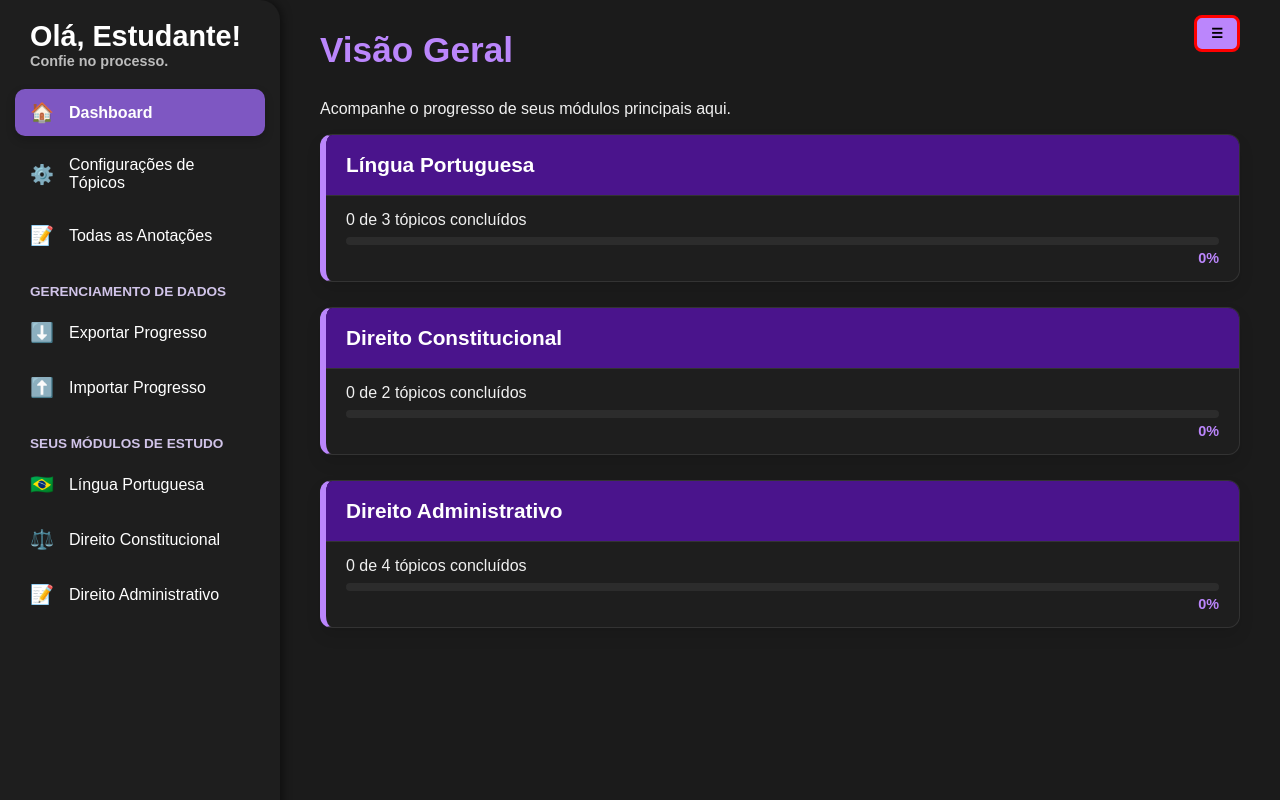
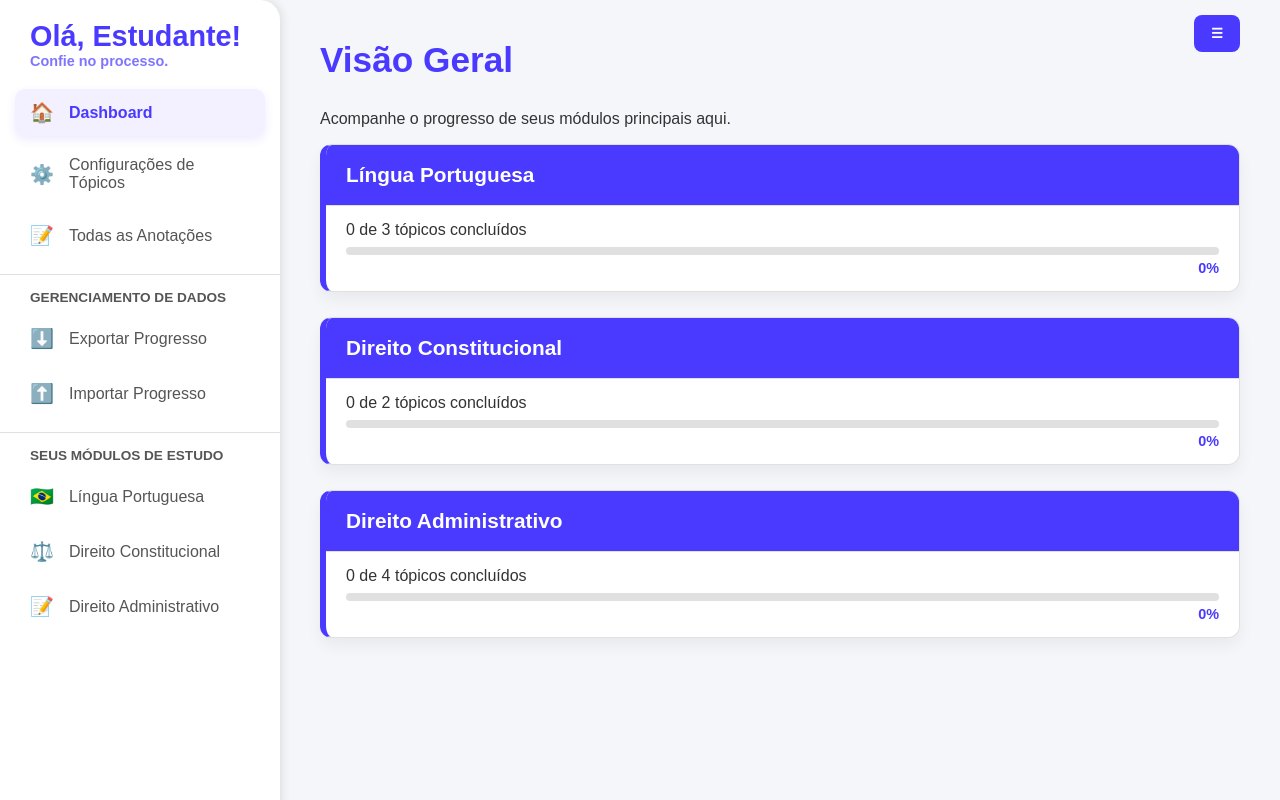
Before and after one commit to byancabsc/dashboard-estudos-js, a plain HTML site: page index.html in a window 1280 px wide. Drawn offline with Linux system fonts and the light colour scheme.

Commit message:
fix: Corrige problemas criticos de layout, espacamento e sobreposicao no tema claro

```diff
--- a/style.css
+++ b/style.css
@@ -1,31 +1,41 @@
-/* Estilos CSS (Tema Roxo e Preto - Dark Mode) */
+/* Paleta de Cores - TEMA CLARO (Roxo e Cinza Claro) */
 :root {
-    --sidebar-width: 280px;
-    --main-bg: #1b1b1b; /* Fundo da Página */
-    --sidebar-bg: #1e1e1e; /* Sidebar */
-    --link-color: #ffffff;
-    --link-hover-bg: #303030;
-    --active-link-bg: #7e57c2; /* Roxo claro/médio para link ativo */
-    --active-link-text: #ffffff;
-    --card-bg: #1e1e1e; /* Fundo dos cards na área de conteúdo */
-    --card-border: #333333;
-    --font-color: #f0f0f0;
-    --accent-color: #bb86fc; /* Roxo claro/lilás para acentos/ênfase */
-    --status-not-started: #b00020;
-    --status-in-progress: #ffeb3b;
-    --status-completed: #03dac6;
-    --button-primary: #bb86fc;
-    --header-bg-content: #4a148c; /* Cor do Cabeçalho Padrão: Roxo profundo */
-    --note-indicator-color: #bb86fc;
-    --note-button-color: #333333;
+    --primary-color: #4a3aff; /* Roxo principal, para destaques, links e botões */
+    --secondary-color: #6c63ff; /* Um roxo um pouco mais claro para hover */
+    --text-color-dark: #333333; /* Texto principal escuro */
+    --text-color-light: #555555; /* Texto secundário, mais suave */
+    --main-bg: #f4f6fa; /* Fundo geral da página (Light Grey) */
+    --sidebar-bg: #ffffff; /* Fundo da sidebar (Branco) */
+    --card-bg: #ffffff; /* Fundo dos cards e painéis (Branco) */
+    --card-border: #e0e0e0; /* Bordas suaves */
+    --link-color: var(--text-color-light);
+    --link-hover-bg: #f0f0ff; /* Cor de hover suave */
+    --active-link-bg: #f3f0ff; /* Fundo para item ativo na sidebar */
+    --active-link-text: var(--primary-color);
+    --button-primary: var(--primary-color);
+
+    /* Cores de Status - Adaptadas para o novo tema */
+    --status-not-started: #ff7f7f; /* Vermelho pastel */
+    --status-in-progress: #ffd966; /* Amarelo suave */
+    --status-completed: #96e08c; /* Verde claro */
+    --status-text-color: #333333; /* Texto escuro para todos os status */
+
+    /* Cores de Anotação e Configuração */
+    --note-indicator-color: var(--primary-color);
+    --note-button-color: var(--background-light);
+    --header-bg-content: #f3f0ff; /* Header do tópico mais claro */
+    --accent-color: var(--primary-color);
 
     /* Cores do Dashboard (Visão Geral) */
-    --overview-header-bg: #4a148c;
-    --overview-progress-bar-bg: #2c2c2c;
-    --overview-progress-bar-fill: #bb86fc;
-    --overview-progress-text: #f0f0f0;
-    --overview-completed-bg: #00857a;
-    --overview-completed-fill: #03dac6;
+    --overview-header-bg: #4a3aff;
+    --overview-progress-bar-bg: #e0e0e0;
+    --overview-progress-bar-fill: #4a3aff;
+    --overview-progress-text: var(--text-color-dark);
+    --overview-completed-bg: #38a169; /* Verde escuro */
+    --overview-completed-fill: #34d399; /* Verde claro */
+
+    --shadow-light: rgba(0, 0, 0, 0.05); /* Sombra leve */
+    --sidebar-width: 280px; /* Mantido */
 }
 
 body {
@@ -33,11 +43,11 @@ body {
     margin: 0;
     padding: 0;
     background-color: var(--main-bg);
-    color: var(--font-color);
+    color: var(--text-color-dark);
     display: flex;
 }
 
-/* Barra Lateral */
+/* Barra Lateral - CORREÇÃO DE PADRÃO */
 .sidebar {
     width: var(--sidebar-width);
     background-color: var(--sidebar-bg);
@@ -47,7 +57,7 @@ body {
     overflow-y: auto;
     border-top-right-radius: 20px;
     border-bottom-right-radius: 20px;
-    box-shadow: 2px 0 10px rgba(0, 0, 0, 0.5);
+    box-shadow: 2px 0 10px rgba(0, 0, 0, 0.1);
     transition: transform 0.3s ease;
 }
 
@@ -59,7 +69,7 @@ body.sidebar-hidden .main-content {
     width: 100%;
 }
 .sidebar-header {
-    color: var(--link-color);
+    color: var(--primary-color);
     font-size: 1.8em;
     font-weight: 700;
     padding: 0 30px 20px;
@@ -74,7 +84,7 @@ body.sidebar-hidden .main-content {
     align-items: center;
     padding: 12px 15px;
     text-decoration: none;
-    color: var(--link-color);
+    color: var(--text-color-light);
     border-radius: 10px;
     margin-bottom: 8px;
     transition: all 0.2s;
@@ -87,15 +97,22 @@ body.sidebar-hidden .main-content {
     background-color: var(--active-link-bg);
     font-weight: 600;
     color: var(--active-link-text);
-    box-shadow: 0 4px 10px rgba(0, 0, 0, 0.2);
+    box-shadow: 0 4px 10px rgba(74, 58, 255, 0.1);
 }
 .sidebar-title {
     font-weight: 600;
     padding: 10px 30px;
-    color: #d1c4e9;
+    color: var(--text-color-light);
     font-size: 0.85em;
     margin-top: 15px;
     text-transform: uppercase;
+    /* CORREÇÃO: Garante espaçamento em temas claros */
+    border-top: 1px solid var(--card-border);
+    padding-top: 15px;
+}
+.sidebar-title:first-of-type {
+    border-top: none; /* Remove a linha do primeiro título */
+    padding-top: 10px;
 }
 .icon {
     margin-right: 15px;
@@ -108,38 +125,35 @@ body.sidebar-hidden .main-content {
     position: relative;
 
     margin-left: var(--sidebar-width);
-    /* Removido o padding top de 40px para evitar conflitos */
-    padding: 0 40px 40px 40px;
+    /* Mantém o padding para o conteúdo, mas garante que o topo seja 40px para o H1 */
+    padding: 40px;
 
     flex-grow: 1;
     width: calc(100% - var(--sidebar-width));
     box-sizing: border-box;
     transition: margin-left 0.3s ease, width 0.3s ease;
 
-    /* Novo: Layout flexível vertical */
     display: flex;
     flex-direction: column;
 }
 h1 {
-    color: var(--accent-color);
-    /* Adicionado margin-top para criar espaço sob o botão */
-    margin-top: 30px;
+    color: var(--primary-color);
+    margin-top: 0; /* CORREÇÃO: Remove margem top duplicada */
     margin-bottom: 30px;
     font-size: 2.2em;
     font-weight: 700;
 }
 
-/* Botão Sidebar Toggle (AGORA ABSOLUTO DENTRO DE main-content) */
+/* Botão Sidebar Toggle (POSICIONAMENTO CORRIGIDO) */
 .toggle-sidebar-btn {
-    position: absolute; /* Flutua dentro do main-content */
+    position: absolute;
     top: 15px;
     right: 40px; /* Alinha à direita com o padding de 40px */
-    z-index: 9999; /* Z-INDEX EXTREMO PARA APARECER */
+    z-index: 9999;
 
-    background-color: var(--button-primary);
-    color: black;
-    /* BORDA DE TESTE PARA GARANTIR VISIBILIDADE */
-    border: 3px solid red;
+    background-color: var(--primary-color);
+    color: white;
+    border: 3px solid transparent; /* BORDA TRANSPARENTE, MAS MANTIDA PARA DEBUG */
     padding: 8px 14px;
     border-radius: 8px;
     font-weight: 600;
@@ -148,9 +162,9 @@ h1 {
 }
 
 .toggle-sidebar-btn:hover {
-    background-color: #9d46ff;
+    background-color: var(--secondary-color);
+    border-color: var(--secondary-color);
     color: white;
-    border-color: white;
 }
 
 /* Cards de Tópicos PRINCIPAIS */
@@ -159,7 +173,7 @@ h1 {
     border: 1px solid var(--card-border);
     border-radius: 12px;
     margin-bottom: 25px;
-    box-shadow: 0 8px 15px rgba(0, 0, 0, 0.1);
+    box-shadow: 0 8px 15px var(--shadow-light);
     border-left: 6px solid;
     border-color: var(--card-border);
     transition: border-color 0.3s ease;
@@ -170,13 +184,13 @@ h1 {
     justify-content: space-between;
     align-items: center;
     padding: 15px 20px;
-    background-color: var(--header-bg-content);
+    background-color: var(--overview-header-bg); /* CORREÇÃO: Usa a cor escura do cabeçalho */
     border-bottom: 1px solid var(--card-border);
 }
 .main-topic-title {
     font-size: 1.3em;
     font-weight: 600;
-    color: var(--link-color);
+    color: white; /* CORREÇÃO: Texto branco no fundo roxo escuro */
 }
 
 /* Subtópicos */
@@ -197,7 +211,7 @@ h1 {
     border-bottom: none;
 }
 .subtopic-title {
-    color: var(--font-color);
+    color: var(--text-color-dark);
     font-size: 1em;
     font-weight: 500;
     flex-grow: 1;
@@ -206,7 +220,7 @@ h1 {
 /* --- ESTILOS DE ANOTAÇÃO INLINE --- */
 .note-input-area {
     padding: 15px 20px 20px;
-    background-color: #2c2c2c;
+    background-color: #f0f0ff;
     border-top: 1px solid var(--card-border);
     border-bottom-left-radius: 12px;
     border-bottom-right-radius: 12px;
@@ -218,25 +232,25 @@ h1 {
 .note-input-area textarea {
     width: 100%;
     padding: 10px;
-    border: 1px solid #555555;
+    border: 1px solid var(--card-border);
     border-radius: 6px;
     resize: vertical;
     min-height: 80px;
     box-sizing: border-box;
     margin-top: 5px;
     font-size: 0.9em;
-    background-color: #121212;
-    color: var(--font-color);
+    background-color: var(--main-bg);
+    color: var(--text-color-dark);
 }
 .note-input-area label {
     font-size: 0.85em;
-    color: var(--accent-color);
+    color: var(--primary-color);
 }
 
 /* Botões de Controle e Status */
 .btn-save, .btn-note {
     background-color: var(--button-primary);
-    color: black;
+    color: white;
     border: none;
     padding: 8px 18px;
     border-radius: 8px;
@@ -248,7 +262,7 @@ h1 {
     white-space: nowrap;
 }
 .btn-save:hover {
-    background-color: #9d46ff;
+    background-color: var(--secondary-color);
     color: white;
 }
 .subtopic-controls {
@@ -258,21 +272,24 @@ h1 {
     margin-left: 15px;
 }
 .btn-note {
-    background-color: var(--note-button-color);
-    color: var(--font-color);
+    background-color: var(--link-hover-bg);
+    color: var(--text-color-light);
+    border: 1px solid var(--card-border);
     padding: 6px 12px;
     margin-top: 0;
-    box-shadow: 0 2px 4px rgba(0, 0, 0, 0.3);
+    box-shadow: none;
     font-size: 0.8em;
     font-weight: 500;
 }
 .btn-note.has-note {
-    background-color: var(--note-indicator-color);
-    color: black;
+    background-color: var(--primary-color);
+    color: white;
     font-weight: 700;
 }
 .btn-note:hover {
-    opacity: 0.8;
+    background-color: var(--secondary-color);
+    color: white;
+    opacity: 1;
 }
 
 /* Estilos de Status */
@@ -286,25 +303,23 @@ h1 {
     cursor: pointer;
     font-size: 0.85em;
     text-transform: uppercase;
+    color: var(--status-text-color);
 }
 .status-nao-iniciado {
     background-color: var(--status-not-started);
-    color: white;
 }
 .status-em-andamento {
     background-color: var(--status-in-progress);
-    color: black;
 }
 .status-concluido {
     background-color: var(--status-completed);
-    color: black;
 }
 
 /* Estilos de Configuração */
 .config-area textarea {
-    background-color: #121212;
-    color: var(--font-color);
-    border: 1px solid #555555;
+    background-color: var(--main-bg);
+    color: var(--text-color-dark);
+    border: 1px solid var(--card-border);
     width: 100%;
     box-sizing: border-box;
     padding: 10px;
@@ -316,13 +331,13 @@ h1 {
     font-size: 0.9em;
 }
 .btn-config {
-    background-color: #4a148c;
+    background-color: var(--primary-color);
     color: white;
     margin-left: auto;
     display: block;
 }
 .config-message {
-    color: #03dac6;
+    color: var(--overview-completed-fill);
     font-weight: bold;
     float: left;
     padding-top: 10px;
```
Also changed, not shown: index.html (+1 -1 lines), 1 other file.
